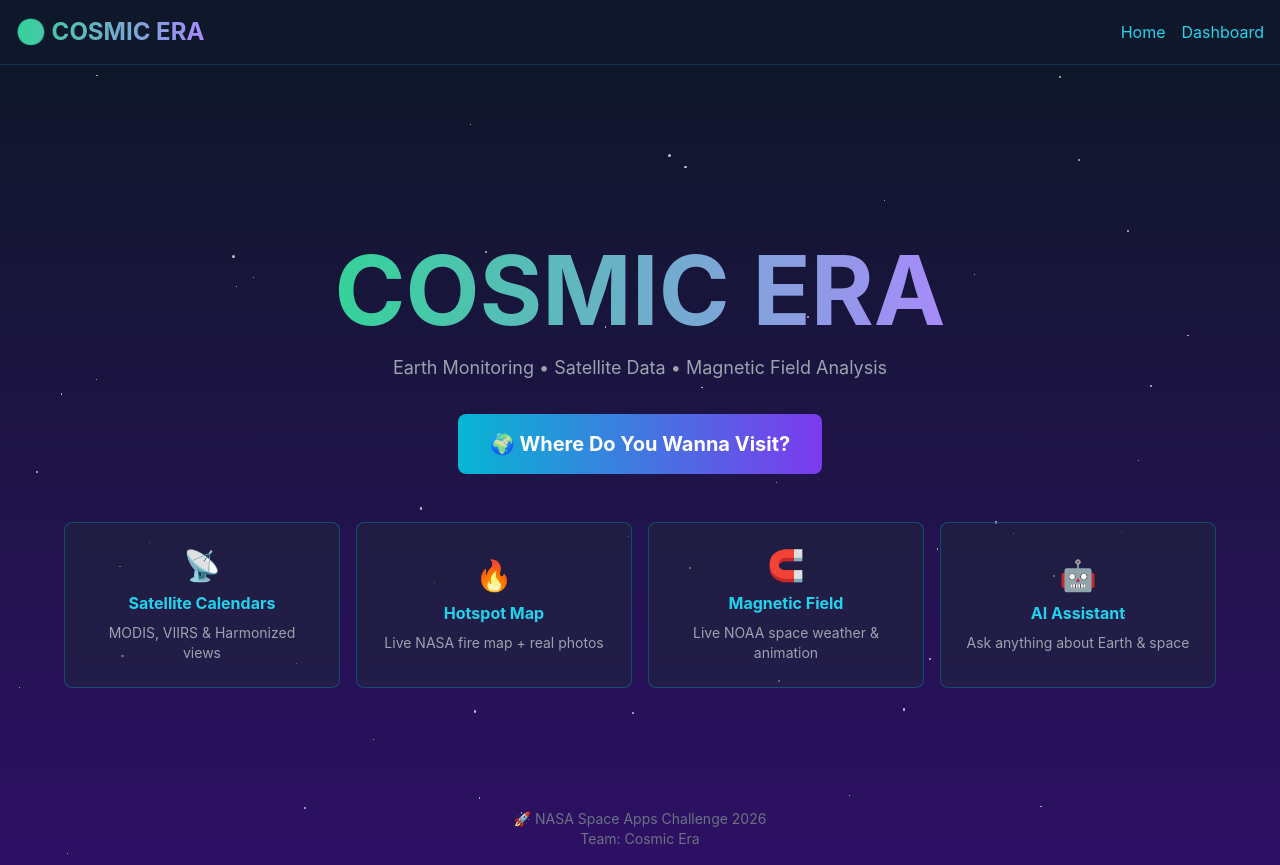
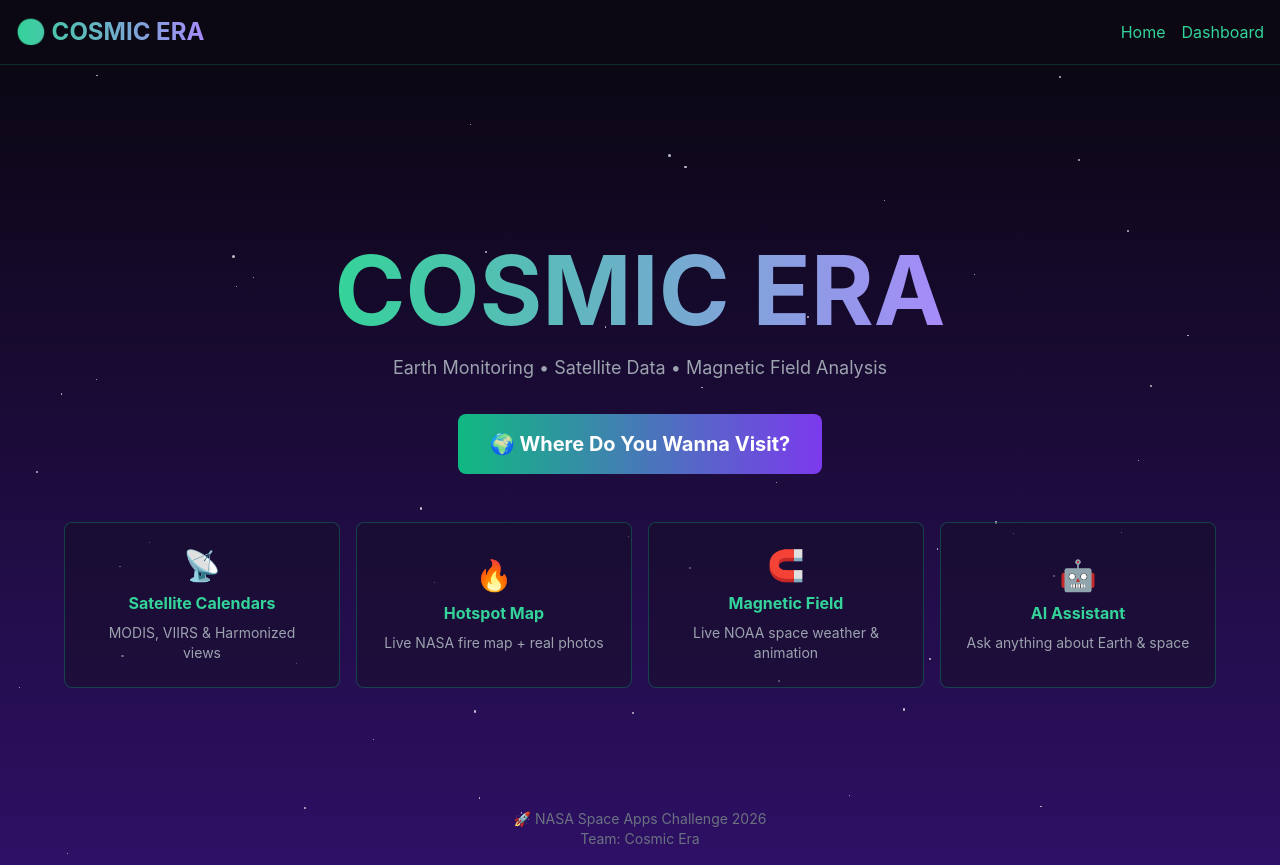
Before and after one commit to jefrinakaren/cosmicera, a Next.js app: page / in a window 1280 px wide. Built offline with nearby package versions, Linux system fonts and the light colour scheme.

Commit message:
Add files via upload

```diff
--- a/tailwind.config.ts
+++ b/tailwind.config.ts
@@ -1,4 +1,8 @@
 import type { Config } from 'tailwindcss'
+
+// Every colour below comes from the CSS variables at the top of app/globals.css.
+// To re-theme the whole app, change those variables - nothing else.
+const v = (name: string) => `rgb(var(--${name}) / <alpha-value>)`
 
 const config: Config = {
   content: [
@@ -8,12 +12,18 @@
     extend: {
       colors: {
         slate: {
-          800: '#1e293b',
-          900: '#0f172a',
+          600: v('bg-600'),
+          700: v('bg-700'),
+          800: v('bg-800'),
+          900: v('bg-900'),
         },
+        // "cyan" is the accent colour used all over the app (now aurora green)
         cyan: {
-          400: '#22d3ee',
-          500: '#06b6d4',
+          300: v('accent-300'),
+          400: v('accent-400'),
+          500: v('accent-500'),
+          600: v('accent-600'),
+          700: v('accent-700'),
         },
       },
       animation: {
@@ -22,8 +32,8 @@
       },
       keyframes: {
         glow: {
-          '0%, 100%': { boxShadow: '0 0 20px rgba(6, 182, 212, 0.5)' },
-          '50%': { boxShadow: '0 0 40px rgba(6, 182, 212, 0.8)' },
+          '0%, 100%': { boxShadow: '0 0 20px rgb(var(--accent-500) / 0.45)' },
+          '50%': { boxShadow: '0 0 40px rgb(var(--accent-500) / 0.75)' },
         },
       },
     },
```
Also changed, not shown: package.json (+5 -3 lines), 2 other files (tests, documents, lock files or other folders).
